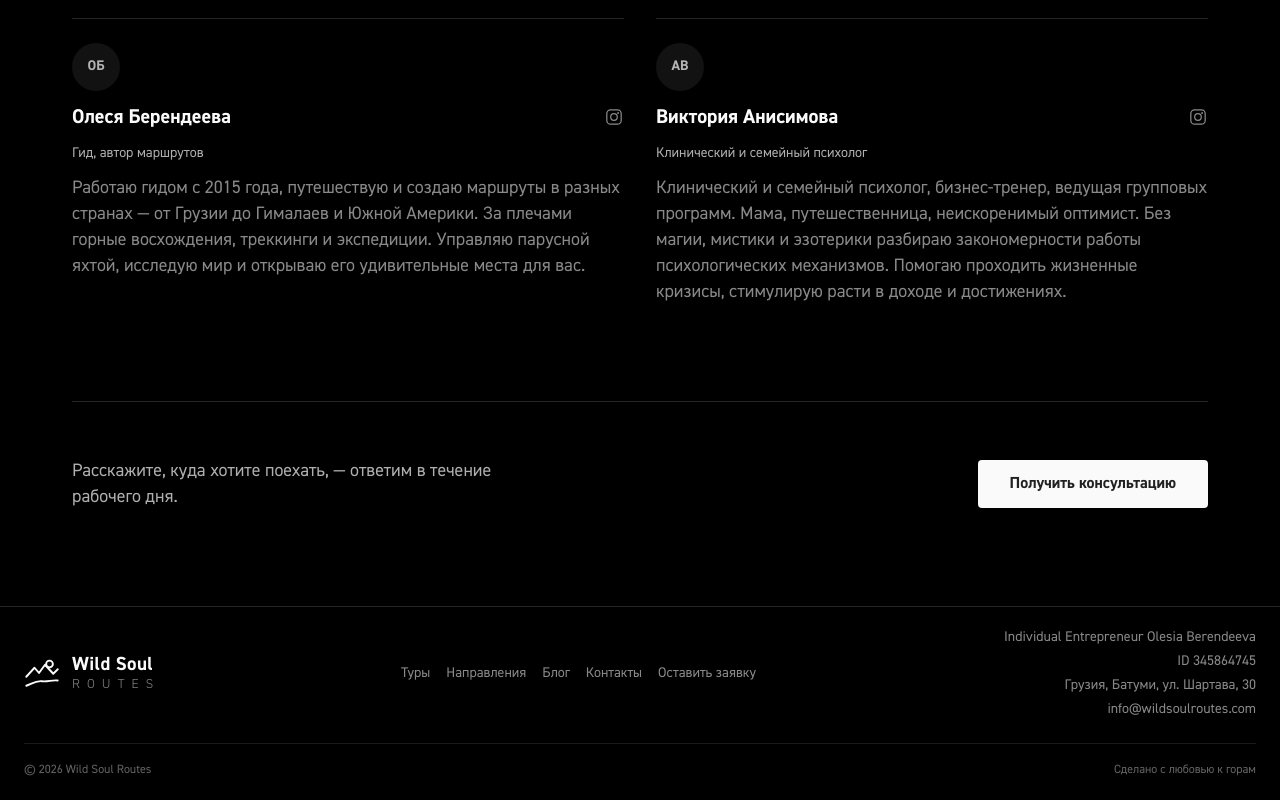
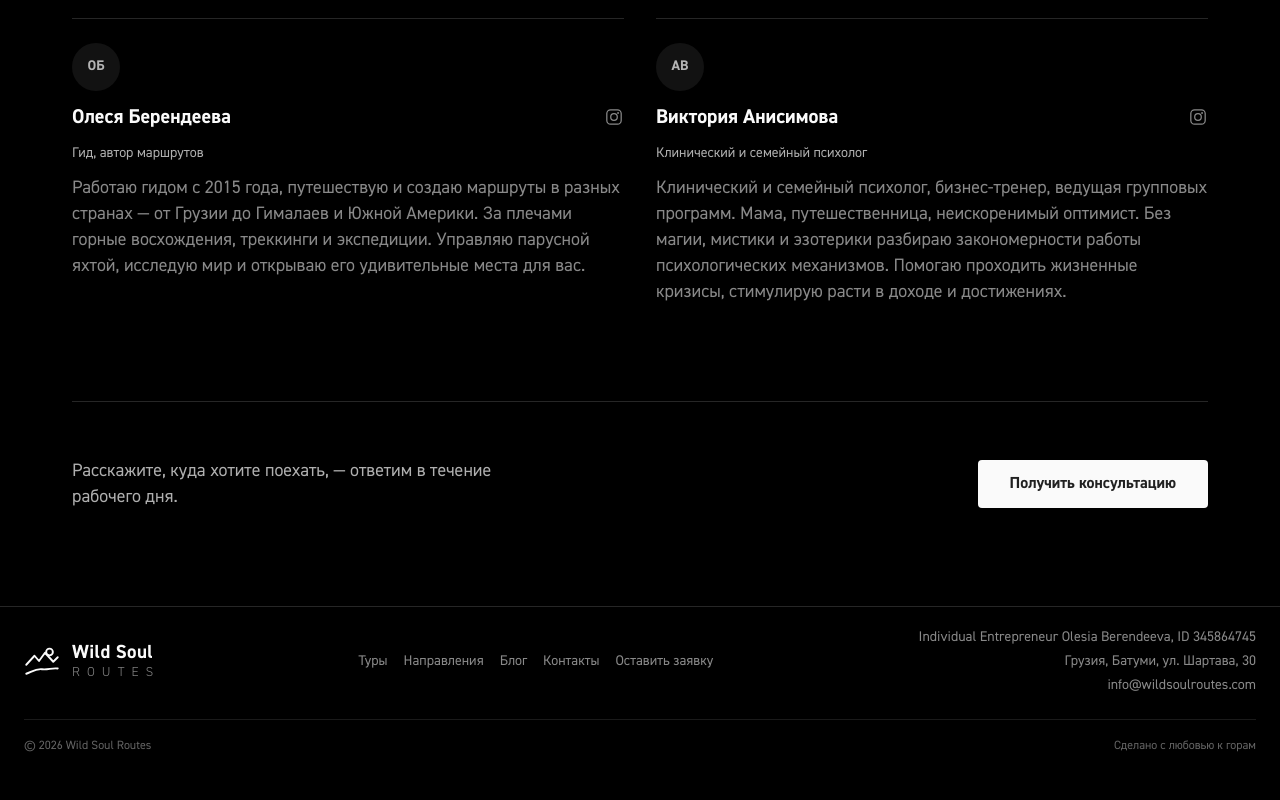
Before and after one commit to fifulina-uxui/wild-soul-routes, a React (Vite) app: page / in a window 1280 px wide. Shown: the part 5559-6359 px from the top of the page. After the commit the page ends 6335 px from the top, so only its background shows below. Built offline with nearby package versions, Linux system fonts and the light colour scheme.

Commit message:
Footer: legal name and ID in one line

```diff
--- a/src/sections/Footer.tsx
+++ b/src/sections/Footer.tsx
@@ -28,8 +28,9 @@ export default function Footer() {
           </nav>
 
           <div className="flex flex-col gap-1 text-[14px] leading-5 text-[rgb(250_250_250/55%)] md:items-end">
-            <span>{contacts.legal}</span>
-            <span>ID {contacts.id}</span>
+            <span>
+              {contacts.legal}, ID {contacts.id}
+            </span>
             <span>{contacts.address[lang]}</span>
             <a
               href={`mailto:${contacts.email}`}
```
